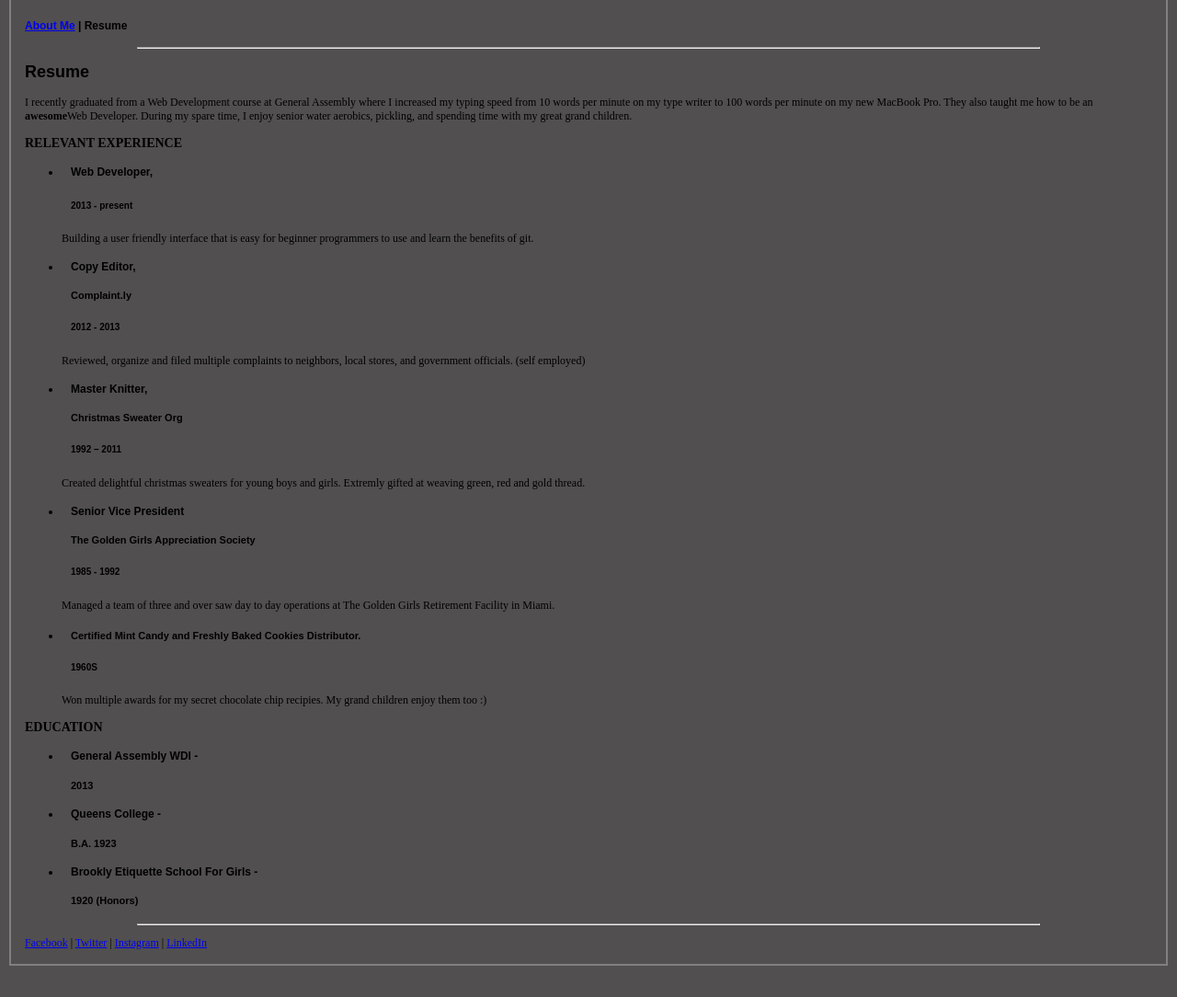
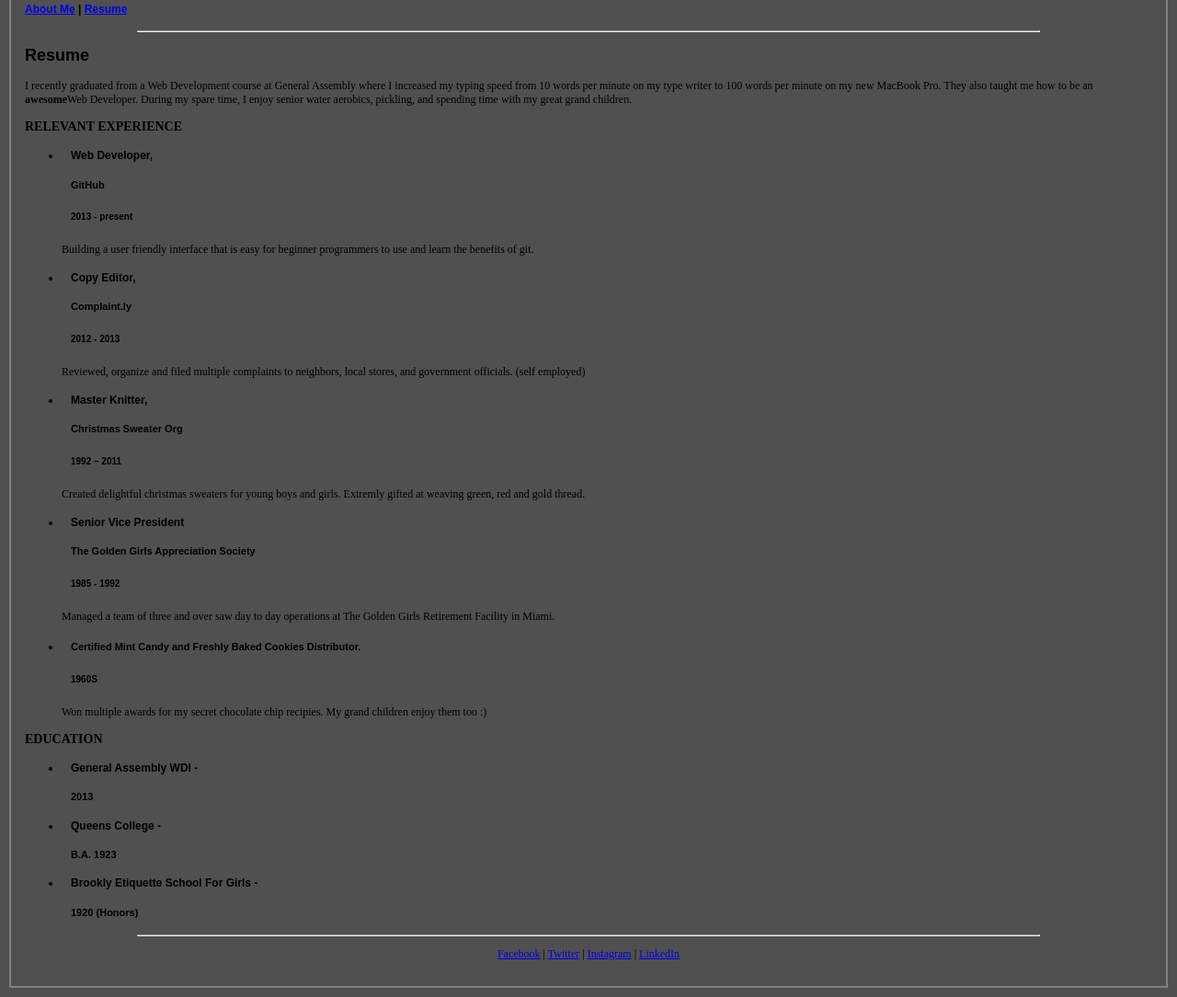
Before and after one commit to hintofmitch/FEWD85_mlee, a plain HTML site: page Week 1_ML/FEWD85_MLee Assign. 2 - Resume/index.html in a window 1280 px wide. Shown: the part 135-1219 px from the top of the page at 92% size. Before the commit the page ends 1195 px from the top, so only its background shows below. Drawn offline with Linux system fonts and the light colour scheme.

Commit message:
week 1 changes

```diff
--- a/Week 1_ML/FEWD85_MLee Assign. 2 - Resume/index.html
+++ b/Week 1_ML/FEWD85_MLee Assign. 2 - Resume/index.html
@@ -1,9 +1,9 @@
-<<!DOCTYPE html>
+<!DOCTYPE html>
 <html lang="english">
 	<head>
-		<meta charset="UTF-8"
+		<meta charset="UTF-8">
 		<title>Betty White Resume</title>
-		<link rel="stylesheet" href="main.css"
+		<link rel="stylesheet" href="main.css"/>
 	</head>
 	<body>
 		<div class="header">
@@ -11,7 +11,7 @@
 		</div>
 
 		<div class"header2">
-			<h4><a href="aboutme.html">About Me</a> | Resume</h4>
+			<h4><a href="aboutme.html">About Me</a> | <a href="index.html">Resume</a></h4>
 		</div>
 
 		<hr>
@@ -24,7 +24,7 @@
 			<h3>Relevant Experience</h3>
 		<div class="resume">
 			<ul>
-				<li><h4>Web Developer,</h4> <h5GitHub</h5> <h6>2013 - present</h6>
+				<li><h4>Web Developer,</h4> <h5>GitHub</h5> <h6>2013 - present</h6>
 				Building a user friendly interface that is easy for beginner programmers to use and learn the benefits of git.</li>
 
 				<li><h4>Copy Editor,</h4> <h5>Complaint.ly</h5> <h6>2012 - 2013</h6>
--- a/Week 1_ML/FEWD85_MLee Assign. 2 - Resume/main.css
+++ b/Week 1_ML/FEWD85_MLee Assign. 2 - Resume/main.css
@@ -96,6 +96,9 @@ a:visited {
 }
 
 .footer {
+	text-align: center;
+	font-family: Arial;
+	font-size: 12px;
 
 }
 
```
Also changed, not shown: Week 2_ML/index.html (deleted).
